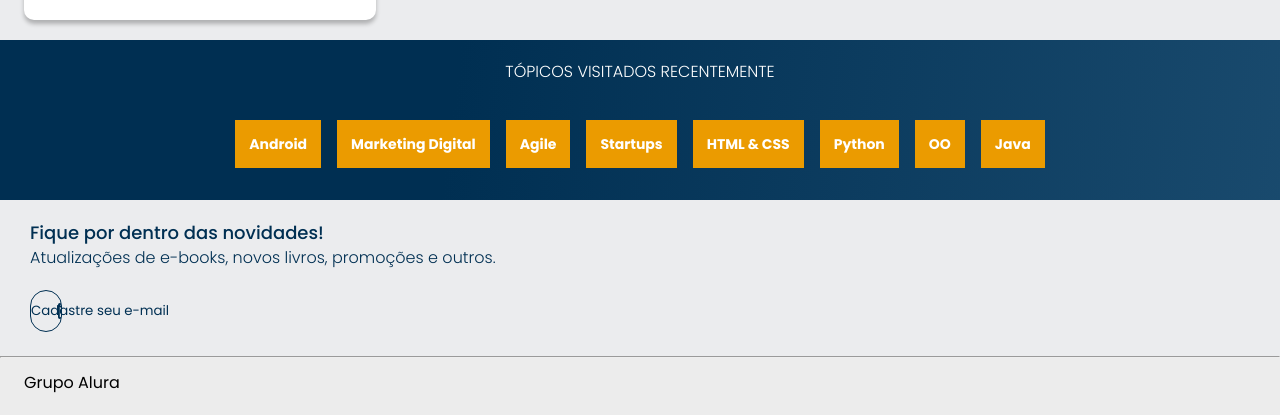
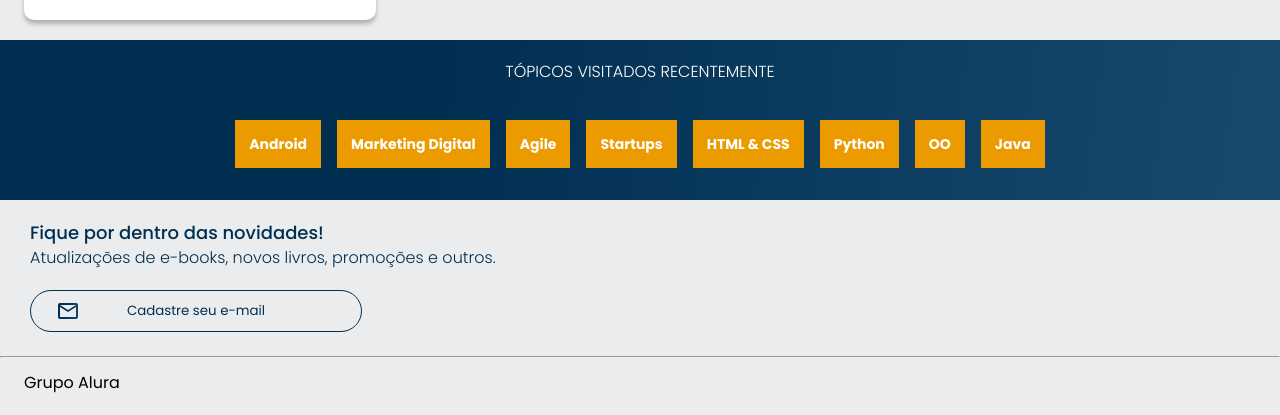
Before and after one commit to arthurcsg1/alurabooks, a plain HTML site: page index.html in a window 1280 px wide. Shown: the part 2153-2568 px from the top of the page. Drawn offline with nearby package versions, Linux system fonts and the light colour scheme.

Commit message:
correção no width do cadastro part 7

```diff
--- a/styles/cadastro.css
+++ b/styles/cadastro.css
@@ -26,7 +26,7 @@
     border-radius: 24px;
     font-family: var(--fonte);
     padding: 10px 0 10px 0;
-    width: 30px;
+    width: 330px;
     text-align: center;
 }
 
```
